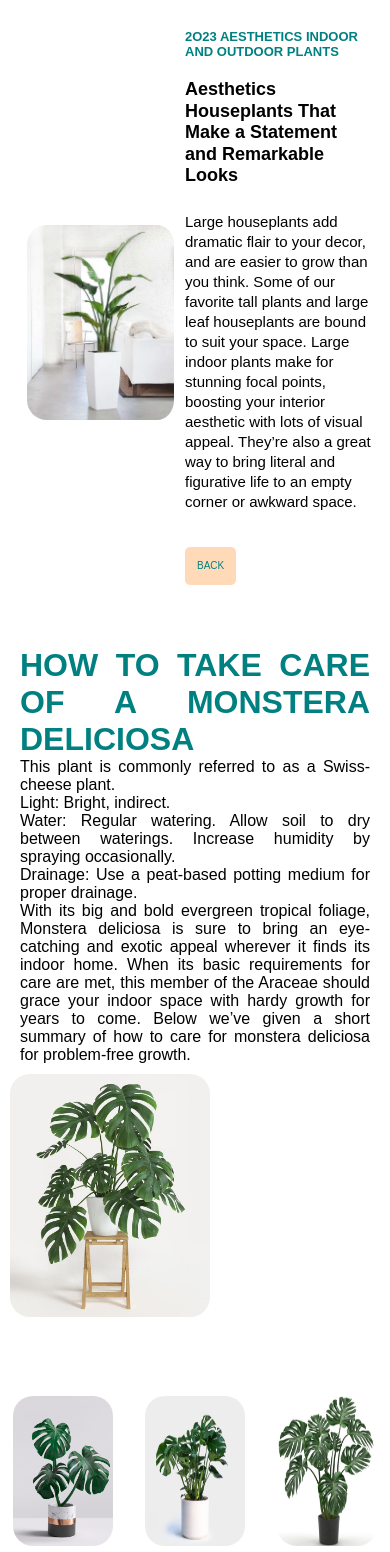
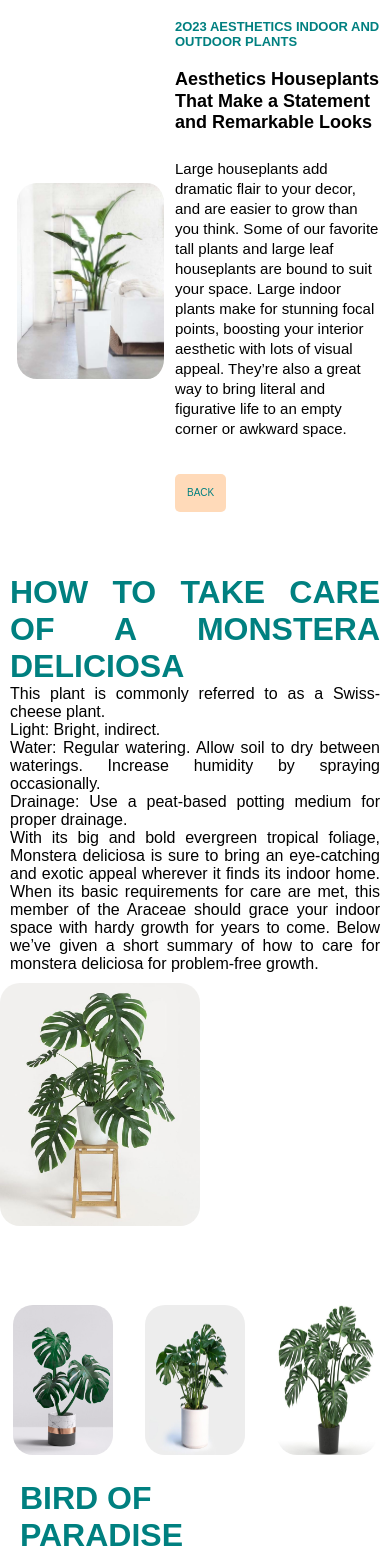
Before and after one commit to ENAMOC/namoc-mamac-gabila, a PHP site: page /Plants.html in a window 390 px wide. Shown: the part 86-1638 px from the top of the page. Run offline with PHP 8.4, Linux system fonts and the light colour scheme; some libraries are stand-ins or nearby versions; some web fonts are replaced.

Commit message:
Update plants.css

```diff
--- a/CSS/plants.css
+++ b/CSS/plants.css
@@ -538,8 +538,8 @@ font-size:15px;
 
   .home{
     align-content:  center;
-    padding:2px;
-    margin: 0.5rem;
+    padding:0;
+    margin:0;
     background-size: cover;
   }
 
```
